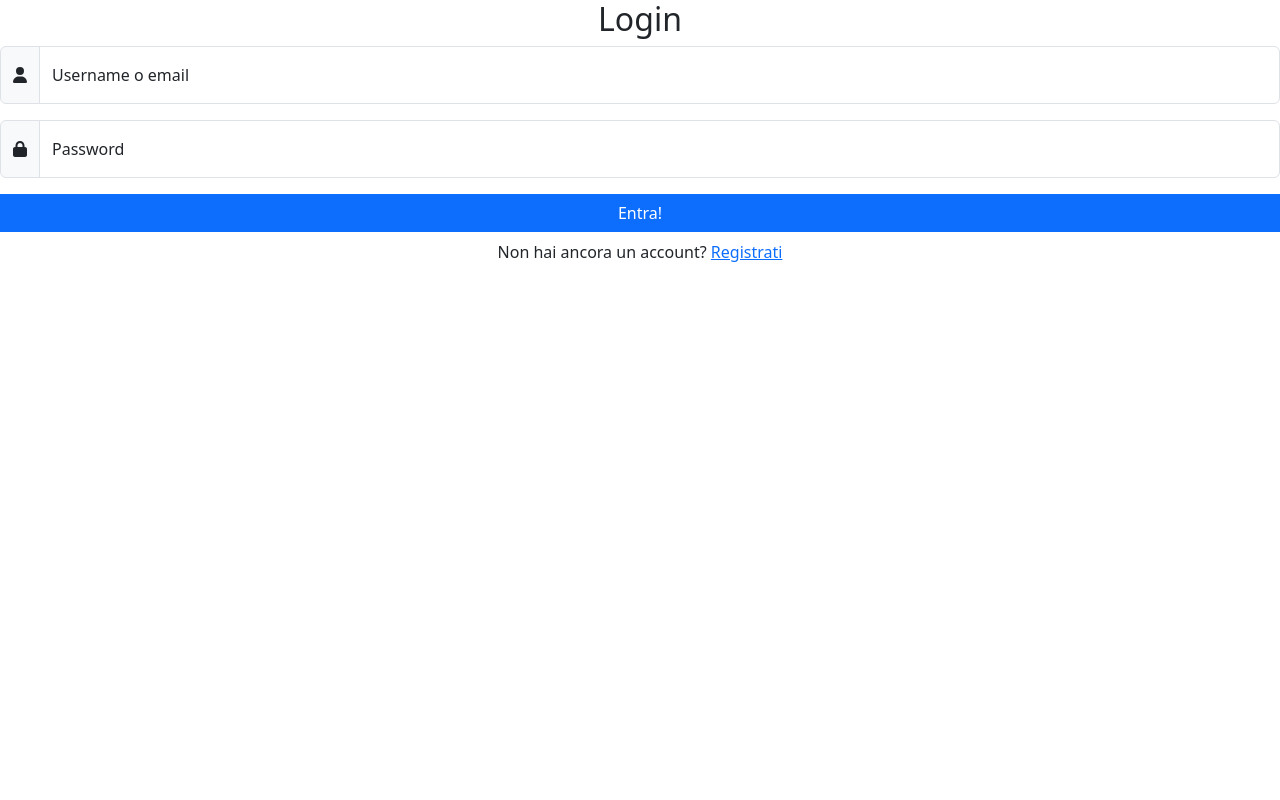
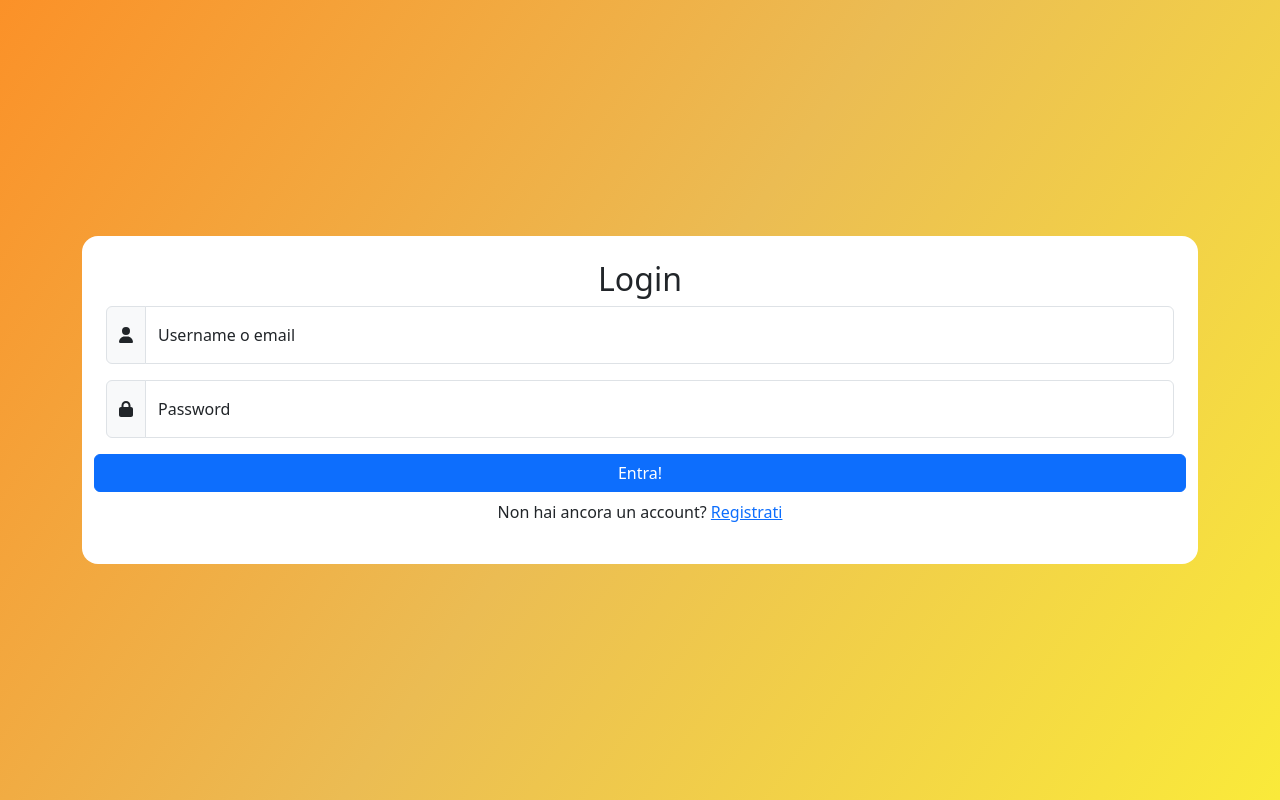
Before and after one commit to LambdaLekter/dgm-direct, a React (Create React App) app: page /login in a window 1280 px wide. Built offline with nearby package versions, Linux system fonts and the light colour scheme.

Commit message:
Styling Autenticazione - Fine

```diff
--- a/src/App.js
+++ b/src/App.js
@@ -1,4 +1,4 @@
-import './App.css'
+import './style/App.css'
 import {Routes, Route} from 'react-router-dom'
 import Authentication from "./pages/Authentication"
 import ChatPage from "./pages/ChatPage"
--- a/src/components/LoginForm.js
+++ b/src/components/LoginForm.js
@@ -1,7 +1,7 @@
 import React, {useState} from "react";
 import {Link} from "react-router-dom";
 import 'bootstrap/dist/css/bootstrap.css';
-import {Form, Button, FloatingLabel, Col, Row, InputGroup} from "react-bootstrap";
+import {Container, Form, Button, FloatingLabel, Col, Row, InputGroup} from "react-bootstrap";
 import {FontAwesomeIcon} from '@fortawesome/react-fontawesome'
 import {faUser, faLock} from '@fortawesome/free-solid-svg-icons';
 
@@ -16,8 +16,12 @@ export default function LoginForm(props) {
     }
     return (
         <>
+            <div className="login-form d-flex align-items-center vh-100">
+                <Container fluid="md">
+                    <Row className="justify-content-center">
+                        <Col>
+                            <Form className="bg-white p-4 rounded-4" onSubmit={handleSubmit}>
                                 <h2 align="center">Login</h2>
-            <Form onSubmit={handleSubmit}>
                                 <Col>
                                     <Row className="mb-2">
                                         <InputGroup className="mb-2">
@@ -25,7 +29,8 @@ export default function LoginForm(props) {
                                             <FloatingLabel
                                                 controlId="floatingInput"
                                                 label="Username o email">
-                                <Form.Control type="text" id="inputUsername" placeholder="Inserire username o email"
+                                                <Form.Control type="text" id="inputUsername"
+                                                              placeholder="Inserire username o email"
                                                               onChange={e => setUsername(e.target.value)}/>
                                             </FloatingLabel>
                                         </InputGroup>
@@ -37,7 +42,8 @@ export default function LoginForm(props) {
                                             <FloatingLabel
                                                 controlId="floatingInput"
                                                 label="Password">
-                                <Form.Control type="password" id="inputPassword" placeholder="Inserire password"
+                                                <Form.Control type="password" id="inputPassword"
+                                                              placeholder="Inserire password"
                                                               onChange={e => setPassword(e.target.value)}/>
                                             </FloatingLabel>
                                         </InputGroup>
@@ -47,9 +53,14 @@ export default function LoginForm(props) {
                                         <Button type="submit" className="mb-2">Entra!</Button>
                                     </Row>
                                 </Col>
+                                <div>
+                                    <p align="center">Non hai ancora un account? <Link to="/signup">Registrati</Link>
+                                    </p>
+                                </div>
                             </Form>
-            <div>
-                <p align="center">Non hai ancora un account? <Link to="/signup">Registrati</Link></p>
+                        </Col>
+                    </Row>
+                </Container>
             </div>
         </>
     )
--- a/src/components/SignUpForm.js
+++ b/src/components/SignUpForm.js
@@ -1,9 +1,9 @@
 import React, {useState} from "react";
 import {Link} from "react-router-dom";
-import 'bootstrap/dist/css/bootstrap.css';
-import {Form, Button, FloatingLabel, Col, Row, InputGroup} from "react-bootstrap";
+import {Container, Form, Button, FloatingLabel, Col, Row, InputGroup} from "react-bootstrap";
 import {FontAwesomeIcon} from '@fortawesome/react-fontawesome'
 import {faUser, faAt, faLock} from '@fortawesome/free-solid-svg-icons';
+import '../style/form.css'
 
 export default function SignUpForm() {
     const [nome, setNome] = useState('')
@@ -34,8 +34,12 @@ export default function SignUpForm() {
 
     return (
         <>
-            <h2 align="center">Entra a far parte di DGM Direct🪃</h2>
-            <Form onSubmit={handleSubmit}>
+            <div className="signup-form d-flex align-items-center vh-100">
+                <Container fluid="md">
+                    <Row className="justify-content-center">
+                        <Col>
+                            <Form className="bg-white p-4 pb-2 rounded-4" onSubmit={handleSubmit}>
+                                <h2 align="center">Registrati sulla piattaforma</h2>
                                 <Row className="mb-2">
                                     <Col className="my-1">
                                         <FloatingLabel
@@ -63,7 +67,8 @@ export default function SignUpForm() {
                                             <FloatingLabel
                                                 controlId="floatingInput"
                                                 label="Username">
-                                <Form.Control type="text" id="inputUsername" placeholder="Inserire username"
+                                                <Form.Control type="text" id="inputUsername"
+                                                              placeholder="Inserire username"
                                                               onChange={e => setUsername(e.target.value)}/>
                                             </FloatingLabel>
                                         </InputGroup>
@@ -76,7 +81,8 @@ export default function SignUpForm() {
                                             <FloatingLabel
                                                 controlId="floatingInput"
                                                 label="Email">
-                                <Form.Control type="email" id="inputEmail" placeholder="Inserire indirizzo email"
+                                                <Form.Control type="email" id="inputEmail"
+                                                              placeholder="Inserire indirizzo email"
                                                               onChange={e => setEmail(e.target.value)}/>
                                             </FloatingLabel>
                                         </InputGroup>
@@ -89,7 +95,8 @@ export default function SignUpForm() {
                                             <FloatingLabel
                                                 controlId="floatingInput"
                                                 label="Password">
-                                <Form.Control type="password" id="inputPassword" placeholder="Inserire password"
+                                                <Form.Control type="password" id="inputPassword"
+                                                              placeholder="Inserire password"
                                                               onChange={e => setPassword(e.target.value)}
                                                               aria-describedby="passwordHelpBlock"/>
                                                 {/*<Form.Text id="passwordHelpBlock" muted>*/}
@@ -105,7 +112,8 @@ export default function SignUpForm() {
                                             <FloatingLabel
                                                 controlId="floatingInput"
                                                 label="Ripeti password">
-                                <Form.Control type="password" id="inputConfirmPassword" placeholder="Ripeti password"
+                                                <Form.Control type="password" id="inputConfirmPassword"
+                                                              placeholder="Ripeti password"
                                                               onChange={e => setConfirmPassword(e.target.value)}
                                                               aria-describedby="passwordHelpBlock"/>
                                                 {/*<Form.Text id="passwordHelpBlock" muted>*/}
@@ -119,10 +127,13 @@ export default function SignUpForm() {
                                 <Row>
                                     <Button type="submit" className="mb-2">Registrati!</Button>
                                 </Row>
-
-            </Form>
                                 <div>
                                     <p align="center">Hai già un account? <Link to="/login">Login</Link></p>
+                                </div>
+                            </Form>
+                        </Col>
+                    </Row>
+                </Container>
             </div>
         </>
     )
--- a/src/index.js
+++ b/src/index.js
@@ -1,6 +1,6 @@
 import React from 'react';
 import ReactDOM from 'react-dom/client';
-import './index.css';
+import './style/index.css';
 import App from './App';
 import {BrowserRouter} from 'react-router-dom'
 
--- /dev/null
+++ b/src/style/form.css
@@ -0,0 +1,13 @@
+body {
+
+}
+
+.login-form {
+    background: rgb(251, 145, 40);
+    background: linear-gradient(125deg, rgba(251, 145, 40, 1) 0%, rgba(235, 188, 83, 1) 49%, rgba(250, 234, 58, 1) 100%);
+}
+
+.signup-form {
+    background: rgb(250, 234, 58);
+    background: linear-gradient(125deg, rgba(250, 234, 58, 1) 0%, rgba(235, 188, 83, 1) 49%, rgba(251, 145, 40, 1) 100%);
+}
```
Also changed, not shown: src/components/TestForm.js (added, +33 -0 lines), src/style/App.css (line endings or trailing spaces), src/style/index.css (renamed from src/index.css). Lines whose indentation alone changed are shown as unchanged.
